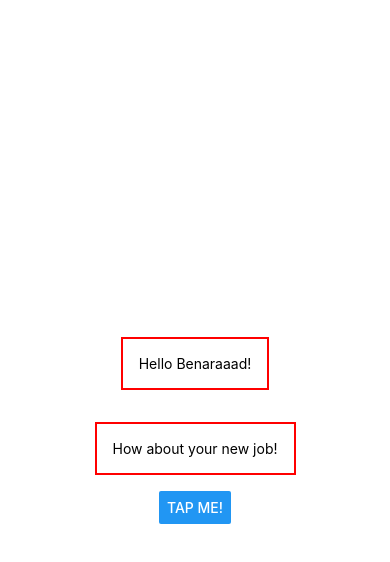
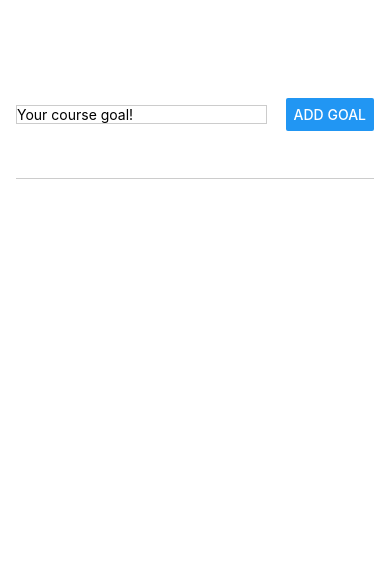
Before and after one commit to kippulainen04/RN-dummy, a React Native app: screen / in a window 390 px wide. Shown: the top 562 px of the page. Built offline with nearby package versions, Linux system fonts and the light colour scheme.

Commit message:
apply some styling and scrolling

```diff
--- a/App.js
+++ b/App.js
@@ -1,30 +1,72 @@
-import { StatusBar } from 'expo-status-bar';
-import { Button, StyleSheet, Text, View } from 'react-native';
+import { useState } from 'react';
+import { Button, ScrollView, StyleSheet, Text, TextInput, View } from 'react-native';
 
 export default function App() {
+  const [enteredGoalText, setEnteredGoalText] = useState('');
+  const [courseGoals, setCourseGoals] = useState([]);
+
+  function goalInputHandler(e)  {
+    setEnteredGoalText(e)
+  };
+
+  function addGoalHandler() {
+    setCourseGoals(currentCourseGoals => [
+      ...currentCourseGoals, enteredGoalText
+    ])
+  };
+
   return (
-    <View style={styles.container}>
-      <View>
-        <Text style={styles.dummyText}>Hello Benaraaad!</Text>
+    <View style={styles.appContainer}>
+      <View style={styles.inputContainer}>
+        <TextInput style={styles.textInput} placeholder='Your course goal!' onChangeText={goalInputHandler}/>
+        <Button title='Add Goal' onPress={addGoalHandler}/>
       </View>
-      <Text style={styles.dummyText}>How about your new job!</Text>
-      <StatusBar style="auto" />
-      <Button title='Tap me!'/>
+      <View style={styles.goalsContainer}>
+        <ScrollView>
+          {courseGoals.map((goal, i) => (
+            <View style={styles.goalItem} key={i}>
+              <Text style={styles.goalText}>
+                {goal}
+              </Text>
+            </View>
+          ))}
+        </ScrollView>
+      </View>
     </View>
   );
 }
 
 const styles = StyleSheet.create({
-  container: {
+  appContainer: {
     flex: 1,
-    backgroundColor: '#fff',
+    paddingTop: 50,
+    paddingHorizontal: 16,
+  },
+  inputContainer: {
+    flex: 1,
+    flexDirection: 'row',
+    justifyContent: 'space-between',
     alignItems: 'center',
-    justifyContent: 'center',
+    marginBottom: 24,
+    borderBottomWidth: 1,
+    borderBottomColor: '#cccccc'
   },
-  dummyText: {
-    margin: 16,
-    borderWidth: 2,
-    borderColor: 'red',
-    padding: 16
+  textInput: {
+    borderWidth: 1,
+    borderColor: '#cccccc',
+    width: '70%',
+    marginRight: 8
+  },
+  goalsContainer: {
+    flex: 5
+  },
+  goalItem: {
+    margin: 8,
+    padding: 8,
+    borderRadius: 6,
+    backgroundColor: '#5e0acc'
+  },
+  goalText: {
+    color: 'white'
   }
 });
```
